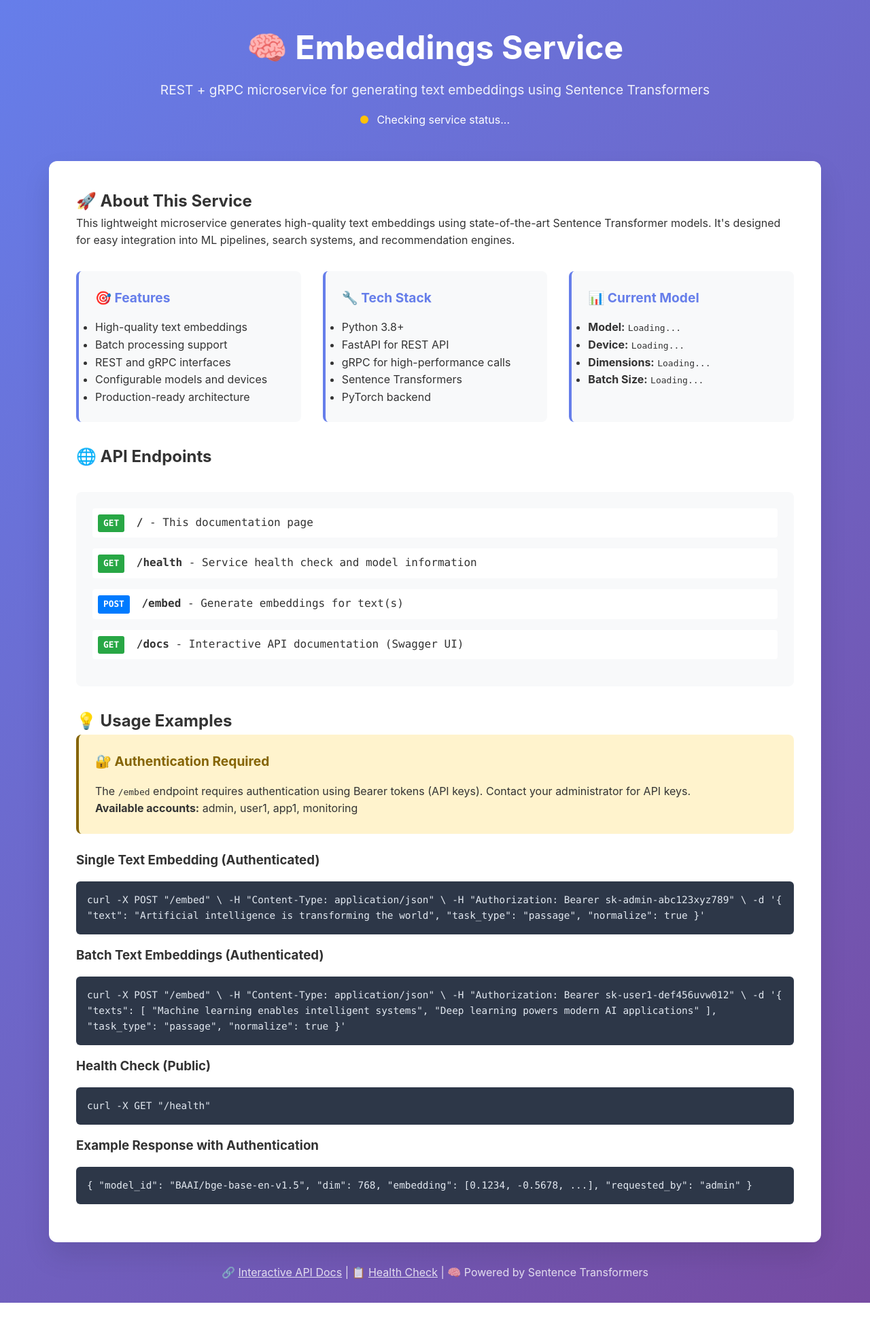
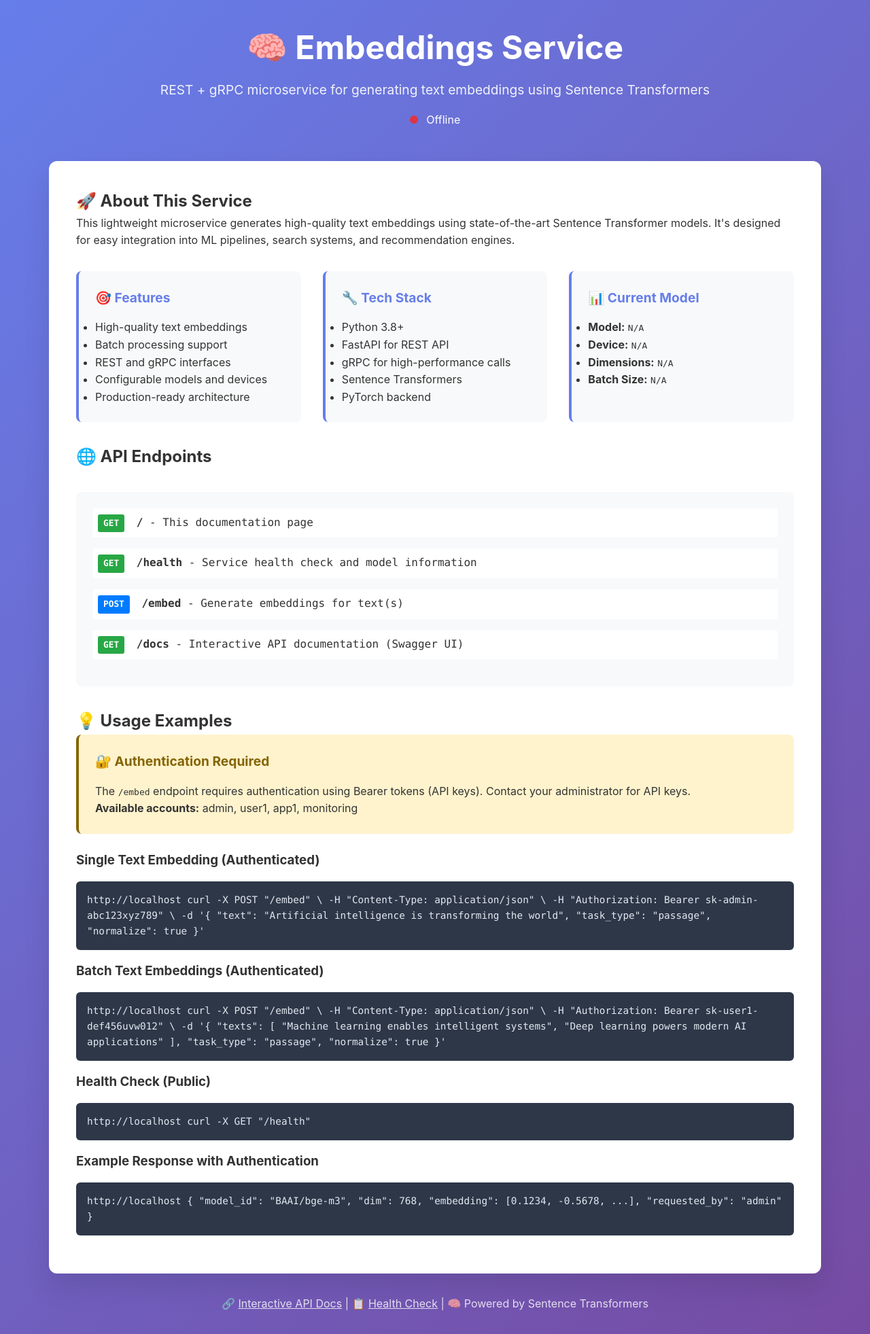
Before and after one commit to vitosgeen/embeddings-generator, a FastAPI app: page / in a window 1280 px wide. Shown: the whole page at 68% size. Before the commit the page ends 1917 px from the top, so only its background shows below. Run offline with FastAPI, Linux system fonts and the light colour scheme; data that the repository does not hold is empty; parts of the project's set-up code (start-up, migrations or seed data) failed here and were passed over.

Commit message:
Update model ID to BAAI/bge-m3 across configuration files and documentation; enhance health check with timeout in frontend

```diff
--- a/app/adapters/rest/fastapi_app.py
+++ b/app/adapters/rest/fastapi_app.py
@@ -2,7 +2,7 @@ from typing import List, Optional
 
 from fastapi import FastAPI, HTTPException, Request, Depends
 from fastapi.templating import Jinja2Templates
-from fastapi.responses import HTMLResponse
+from fastapi.responses import HTMLResponse, Response
 from pydantic import BaseModel
 
 from ...usecases.generate_embedding import GenerateEmbeddingUC
@@ -25,6 +25,15 @@ def build_fastapi(uc: GenerateEmbeddingUC) -> FastAPI:
     @app.get("/", response_class=HTMLResponse)
     async def index(request: Request):
         return templates.TemplateResponse("index.html", {"request": request})
+
+    @app.get("/favicon.ico")
+    async def favicon():
+        # Simple SVG favicon with brain/AI theme
+        svg_content = '''<svg xmlns="http://www.w3.org/2000/svg" viewBox="0 0 100 100">
+            <circle cx="50" cy="50" r="45" fill="#667eea"/>
+            <text x="50" y="50" font-size="60" text-anchor="middle" dominant-baseline="central">🧠</text>
+        </svg>'''
+        return Response(content=svg_content, media_type="image/svg+xml")
 
     @app.get("/health")
     def health():
--- a/app/config.py
+++ b/app/config.py
@@ -2,7 +2,7 @@ import os
 from typing import Dict, Set
 
 # Default configuration values
-DEFAULT_MODEL_ID = "BAAI/bge-base-en-v1.5"
+DEFAULT_MODEL_ID = "BAAI/bge-m3"
 DEFAULT_DEVICE = "auto"
 DEFAULT_BATCH_SIZE = "32"
 DEFAULT_REST_PORT = "8000"
--- a/requirements.txt
+++ b/requirements.txt
@@ -1,7 +1,7 @@
 fastapi==0.115.4
 uvicorn[standard]==0.32.0
 sentence-transformers==3.1.1
-torch==2.4.1
+torch>=2.6.0
 grpcio==1.66.1
 grpcio-tools==1.66.1
 protobuf==5.27.3
--- a/templates/index.html
+++ b/templates/index.html
@@ -148,7 +148,7 @@
             <p>REST + gRPC microservice for generating text embeddings using Sentence Transformers</p>
             <div style="margin-top: 1rem;">
                 <span class="status-indicator status-loading" id="status"></span>
-                <span id="status-text">Checking service status...</span>
+                <span id="status-text">Checking status...</span>
             </div>
         </div>
 
@@ -257,7 +257,7 @@ curl -X GET "{{ base_url }}/health"
             <h3>Example Response with Authentication</h3>
             <div class="code-block">
 {
-  "model_id": "BAAI/bge-base-en-v1.5",
+  "model_id": "BAAI/bge-m3",
   "dim": 768,
   "embedding": [0.1234, -0.5678, ...],
   "requested_by": "admin"
@@ -275,39 +275,64 @@ curl -X GET "{{ base_url }}/health"
     </div>
 
     <script>
-        // Dynamic content loading
+        // Dynamic content loading - v1.1
         const baseUrl = window.location.origin;
 
         // Update base URL in code examples
         document.querySelectorAll('.code-block').forEach(block => {
-            block.innerHTML = block.innerHTML.replace(/{{ base_url }}/g, baseUrl);
+            block.innerHTML = block.innerHTML.replace('{{ base_url }}', baseUrl);
         });
 
-        // Check service health and update status
-        fetch('/health')
-            .then(response => response.json())
-            .then(data => {
-                const statusIndicator = document.getElementById('status');
-                const statusText = document.getElementById('status-text');
+        // Check service health and update status with timeout
+        const checkHealth = async () => {
+            const statusIndicator = document.getElementById('status');
+            const statusText = document.getElementById('status-text');
+
+            try {
+                const controller = new AbortController();
+                const timeoutId = setTimeout(() => controller.abort(), 5000); // 5 second timeout
+
+                const response = await fetch('/health', {
+                    signal: controller.signal
+                });
+                clearTimeout(timeoutId);
+
+                if (!response.ok) {
+                    throw new Error(`HTTP ${response.status}`);
+                }
+
+                const data = await response.json();
 
                 statusIndicator.className = 'status-indicator status-online';
-                statusText.textContent = 'Service is online and ready';
+                statusText.textContent = 'Online';
 
                 // Update model information
                 document.getElementById('model-id').textContent = data.model_id || 'N/A';
                 document.getElementById('device').textContent = data.device || 'N/A';
                 document.getElementById('dimensions').textContent = data.dim || 'N/A';
                 document.getElementById('batch-size').textContent = data.batch_size || 'N/A';
-            })
-            .catch(error => {
+            } catch (error) {
                 console.error('Error fetching health data:', error);
-                const statusIndicator = document.getElementById('status');
-                const statusText = document.getElementById('status-text');
 
                 statusIndicator.className = 'status-indicator';
                 statusIndicator.style.background = '#dc3545';
-                statusText.textContent = 'Service unavailable';
-            });
+
+                if (error.name === 'AbortError') {
+                    statusText.textContent = 'Timeout';
+                } else {
+                    statusText.textContent = 'Offline';
+                }
+
+                // Set default values for model info
+                document.getElementById('model-id').textContent = 'N/A';
+                document.getElementById('device').textContent = 'N/A';
+                document.getElementById('dimensions').textContent = 'N/A';
+                document.getElementById('batch-size').textContent = 'N/A';
+            }
+        };
+
+        // Run health check on page load
+        checkHealth();
     </script>
 </body>
 </html>
```
Also changed, not shown: README.md, 1 other file.
